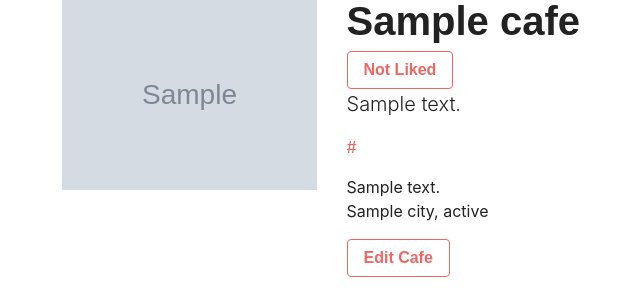
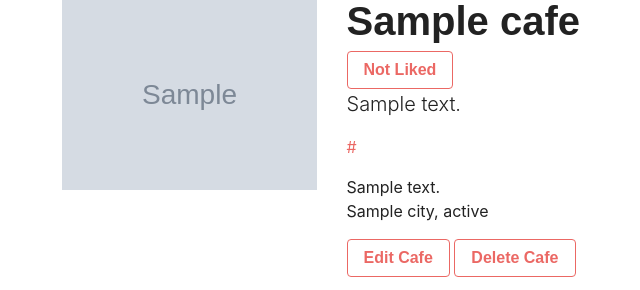
Before and after one commit to veronicani/flask-cafe, a Flask app: page /cafes/1 in a window 1280 px wide. Shown: the part 84-374 px from the top of the page, without its empty margins (71-711 px from the left). Run offline with Flask 3, Linux system fonts and the light colour scheme; tables that the repository leaves empty hold one stand-in row (values such as "Sample post"); grey boxes marked "Sample" are stand-in pictures; some web fonts are replaced.

Commit message:
Added delete cafe button

```diff
--- a/templates/cafe/detail.html
+++ b/templates/cafe/detail.html
@@ -35,6 +35,9 @@
       <a class="btn btn-outline-primary" href="/cafes/{{ cafe.id }}/edit">
         Edit Cafe
       </a>
+      <a class="btn btn-outline-primary" href="/cafes/{{ cafe.id }}/delete">
+        Delete Cafe
+      </a>
     </p>
     <iframe width="450" height="250" frameborder="0" style="border:0"
     referrerpolicy="no-referrer-when-downgrade"
```
